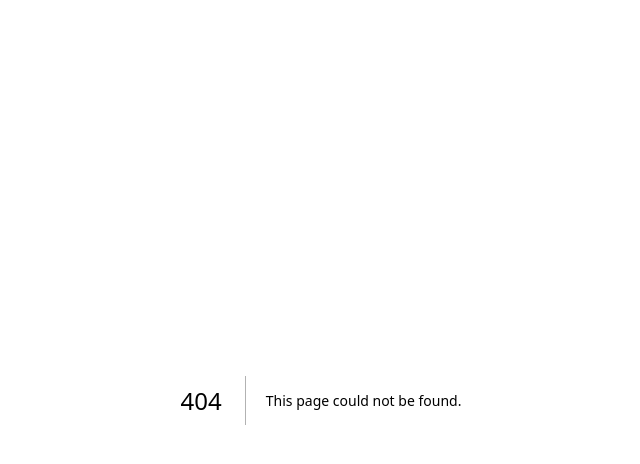
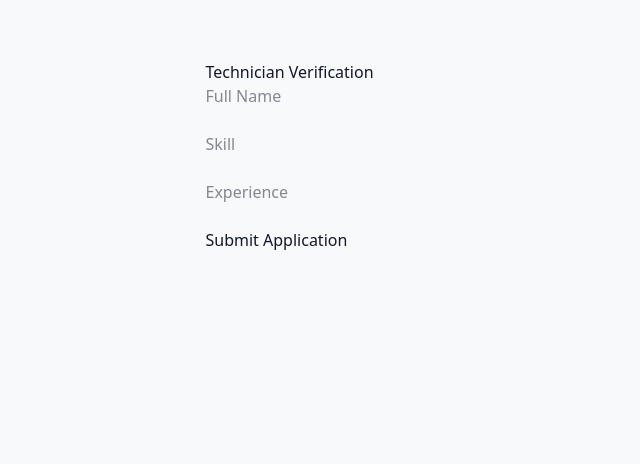
Before and after one commit to abheshm/SkillVerse-Frontend, a Next.js app: page /technician-application in a window 1280 px wide. Before the commit this address had no page. Shown: the top 464 px of the page, without its empty margins (319-959 px from the left). Built offline with nearby package versions, Linux system fonts and the light colour scheme.

Commit message:
Form for Tech application

```diff
--- a/src/app/login/page.tsx
+++ b/src/app/login/page.tsx
@@ -44,6 +44,11 @@ export default function LoginPage() {
                 await getCurrentUser();
 
             console.log(user);
+
+            localStorage.setItem(
+                "user_id",
+                user.id.toString()
+            );
 
             if (
                 user.role === "customer"
--- /dev/null
+++ b/src/app/technician-application/page.tsx
@@ -0,0 +1,160 @@
+"use client";
+
+import { useState } from "react";
+import { createTechnicianApplication } from "@/services/technicianApplicationService";
+
+export default function TechnicianApplicationPage() {
+
+    const [formData, setFormData] = useState({
+        full_name: "",
+        skill: "",
+        experience: "",
+        availability: true
+    });
+
+    const handleChange = (
+        e: React.ChangeEvent<
+            HTMLInputElement
+        >
+    ) => {
+
+        const { name, value } = e.target;
+
+        setFormData({
+            ...formData,
+            [name]: value
+        });
+    };
+
+    const handleSubmit = async (
+        e: React.FormEvent
+    ) => {
+
+        e.preventDefault();
+
+        try {
+
+            const userId =
+                localStorage.getItem(
+                    "user_id"
+                );
+
+
+            if (!userId) {
+
+                alert(
+                    "User not found. Please login again."
+                );
+
+                return;
+            }
+
+
+            const payload = {
+
+                user: Number(userId),
+
+                full_name:
+                    formData.full_name,
+
+                skill:
+                    formData.skill,
+
+                experience:
+                    formData.experience,
+
+                availability:
+                    formData.availability
+
+            };
+
+
+            const response =
+                await createTechnicianApplication(
+                    payload
+                );
+
+
+            console.log(response);
+
+
+            alert(
+                "Application submitted successfully"
+            );
+
+
+        } catch (error) {
+
+            console.error(error);
+
+
+            alert(
+                "Application submission failed"
+            );
+
+        }
+
+    };
+
+    return (
+
+        <div
+            style={{
+                maxWidth: "600px",
+                margin: "40px auto",
+                padding: "20px"
+            }}
+        >
+
+            <h1>
+                Technician Verification
+            </h1>
+
+            <form
+                onSubmit={handleSubmit}
+            >
+
+                <input
+                    type="text"
+                    name="full_name"
+                    placeholder="Full Name"
+                    value={formData.full_name}
+                    onChange={handleChange}
+                />
+
+                <br />
+                <br />
+
+                <input
+                    type="text"
+                    name="skill"
+                    placeholder="Skill"
+                    value={formData.skill}
+                    onChange={handleChange}
+                />
+
+                <br />
+                <br />
+
+                <input
+                    type="text"
+                    name="experience"
+                    placeholder="Experience"
+                    value={formData.experience}
+                    onChange={handleChange}
+                />
+
+                <br />
+                <br />
+
+                <button
+                    type="submit"
+                >
+                    Submit Application
+                </button>
+
+            </form>
+
+        </div>
+    );
+}
--- /dev/null
+++ b/src/services/technicianApplicationService.ts
@@ -0,0 +1,25 @@
+const API_URL =
+  "http://127.0.0.1:8000/api/technician-applications/";
+
+export const createTechnicianApplication =
+  async (applicationData: any) => {
+
+    const response =
+      await fetch(API_URL, {
+        method: "POST",
+        headers: {
+          "Content-Type": "application/json",
+        },
+        body: JSON.stringify(
+          applicationData
+        ),
+      });
+
+    if (!response.ok) {
+      throw new Error(
+        "Failed to create application"
+      );
+    }
+
+    return response.json();
+};
```
